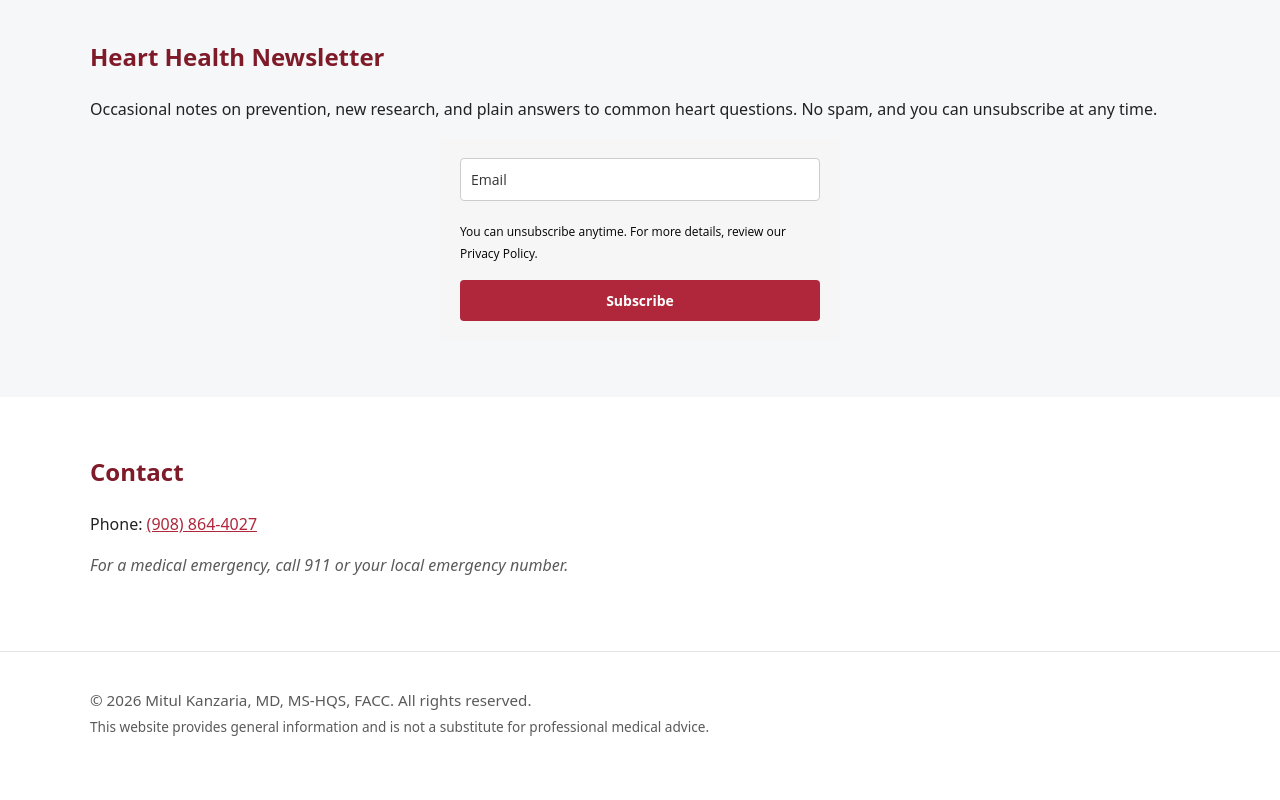
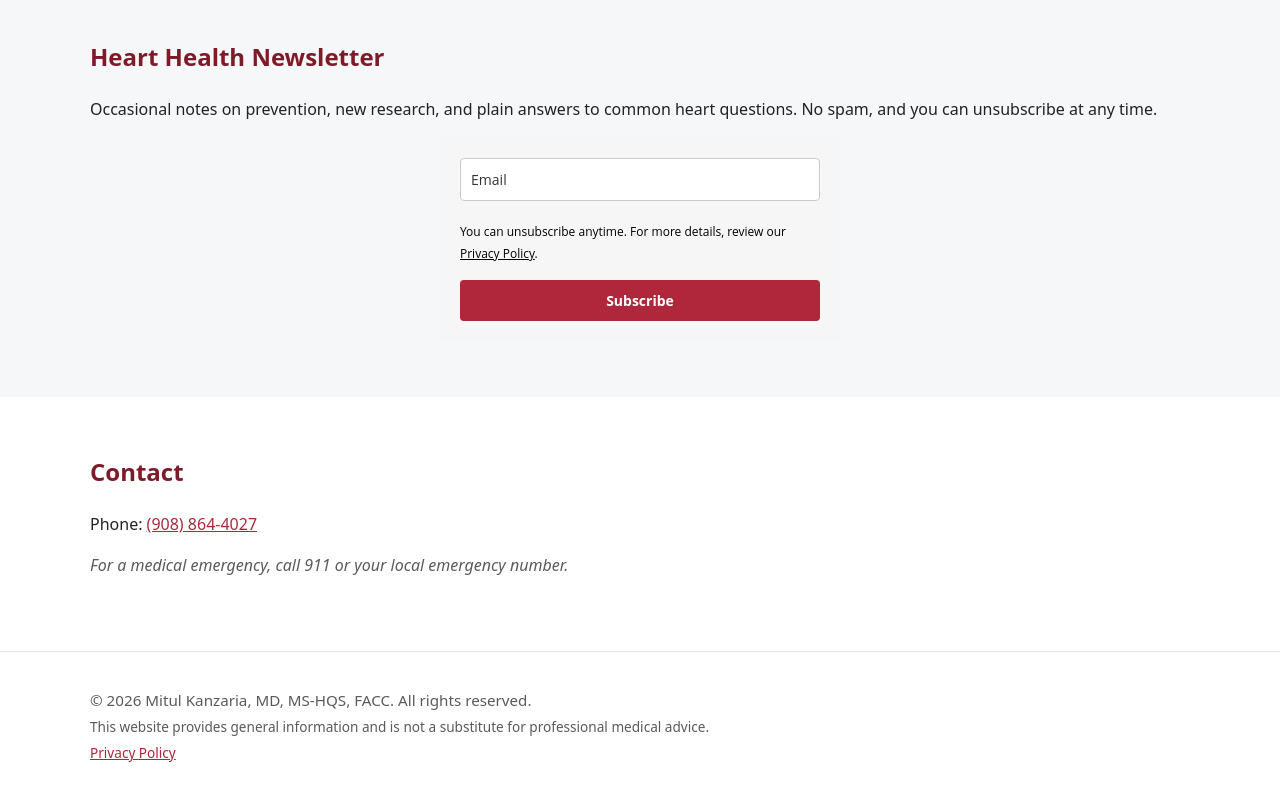
Before and after one commit to kanzam1/cardiology-website, a plain HTML site: page index.html in a window 1280 px wide. Shown: the part 2261-3061 px from the top of the page. Before the commit the page ends 3035 px from the top, so only its background shows below. Drawn offline with Linux system fonts and the light colour scheme; no server answers; a web font is replaced by a local one.

Commit message:
Link privacy policy from newsletter consent line and footer

```diff
--- a/index.html
+++ b/index.html
@@ -196,7 +196,7 @@
                   </div>
                   <div class="ml-form-embedPermissions" style="">
                     <div class="ml-form-embedPermissionsContent default privacy-policy">
-                      <p>You can unsubscribe anytime. For more details, review our Privacy Policy.</p>
+                      <p>You can unsubscribe anytime. For more details, review our <a href="privacy.html">Privacy Policy</a>.</p>
                     </div>
                   </div>
                   <div class="ml-form-recaptcha ml-validate-required" style="float: left;">
@@ -239,6 +239,7 @@
     <div class="container">
       <p>&copy; 2026 Mitul Kanzaria, MD, MS-HQS, FACC. All rights reserved.</p>
       <p class="small">This website provides general information and is not a substitute for professional medical advice.</p>
+      <p class="small"><a href="privacy.html">Privacy Policy</a></p>
     </div>
   </footer>
   <script>
```
